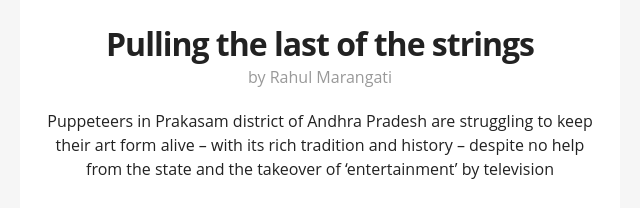
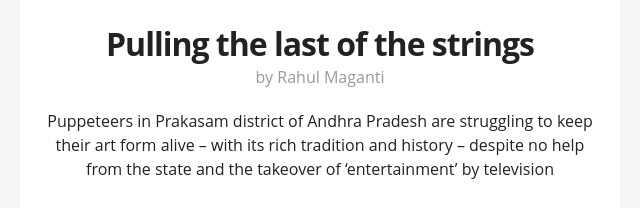
Before and after one commit to adityadipankar/pari-new-post, a plain HTML site: page index.html in a window 1280 px wide. Shown: the part 311-519 px from the top of the page, 320-960 px from the left. Drawn offline with Linux system fonts and the light colour scheme.

Commit message:
Updated Rahul's name

```diff
--- a/index.html
+++ b/index.html
@@ -104,7 +104,7 @@ div[style*="margin: 16px 0;"] { margin: 0 !important; }
                                         <tr>
                                             <td align="center" style="font-family: Open Sans, Helvetica, Arial, sans-serif;">
                                                 <h2 style="font-size: 32px; color: #222; margin: 0;letter-spacing:-1px;">Pulling the last of the strings</h2>  <!--TITLE of the story-->
-                                                <h3 style="color: #999999; font-size: 16px; font-weight:normal; line-height: 24px; margin: 0px 0px 20px 0px;">by Rahul Marangati</h3>
+                                                <h3 style="color: #999999; font-size: 16px; font-weight:normal; line-height: 24px; margin: 0px 0px 20px 0px;">by Rahul Maganti</h3>
                                                 <p style="color: #222; font-size: 16px; line-height: 24px; margin: 0;">Puppeteers in Prakasam district of Andhra Pradesh are struggling to keep their art form alive – with its rich tradition and history – despite no help from the state and the takeover of ‘entertainment’ by television</p>  <!--EXTRACT of the story-->
                                             </td>
                                         </tr>
```
